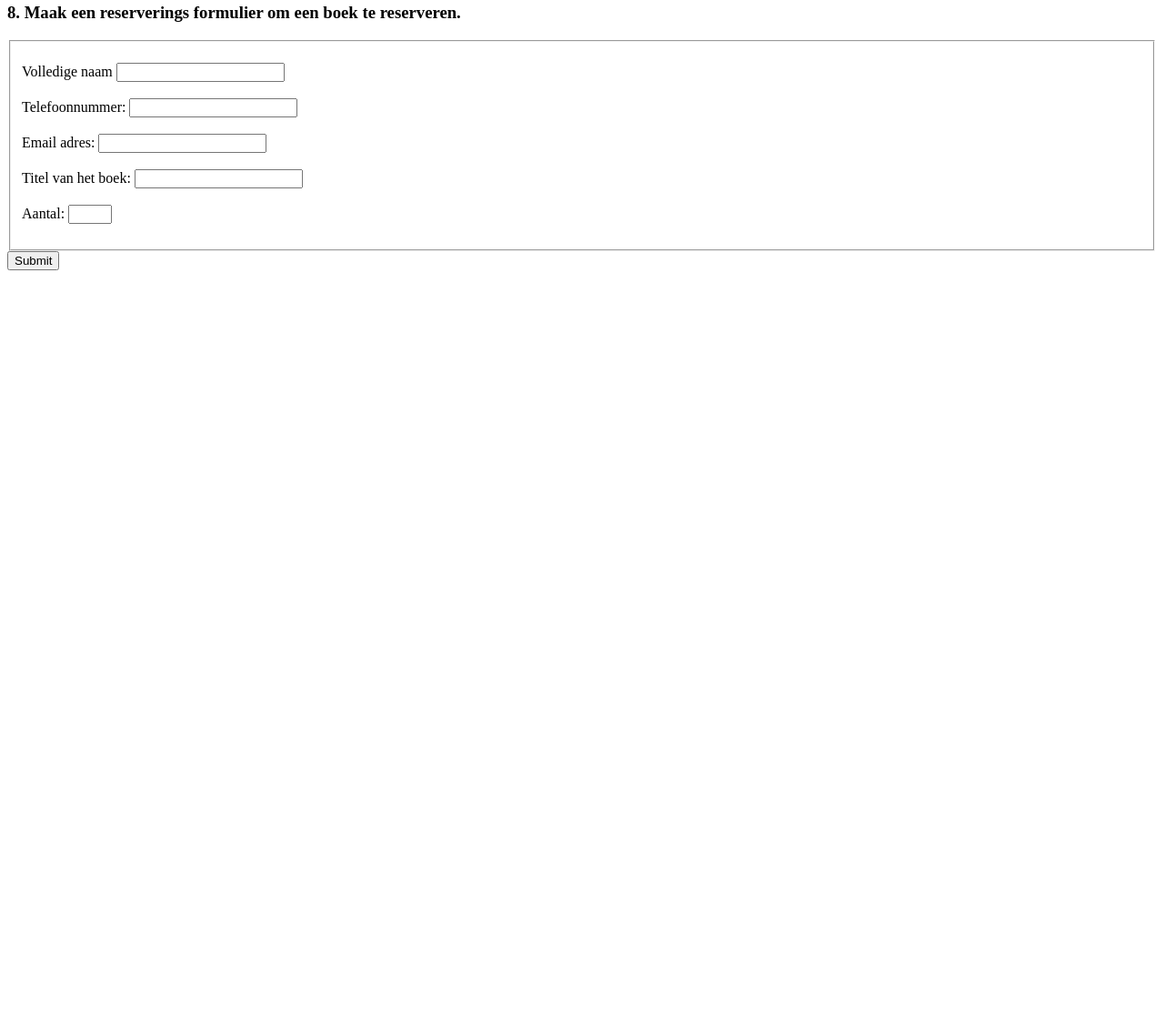
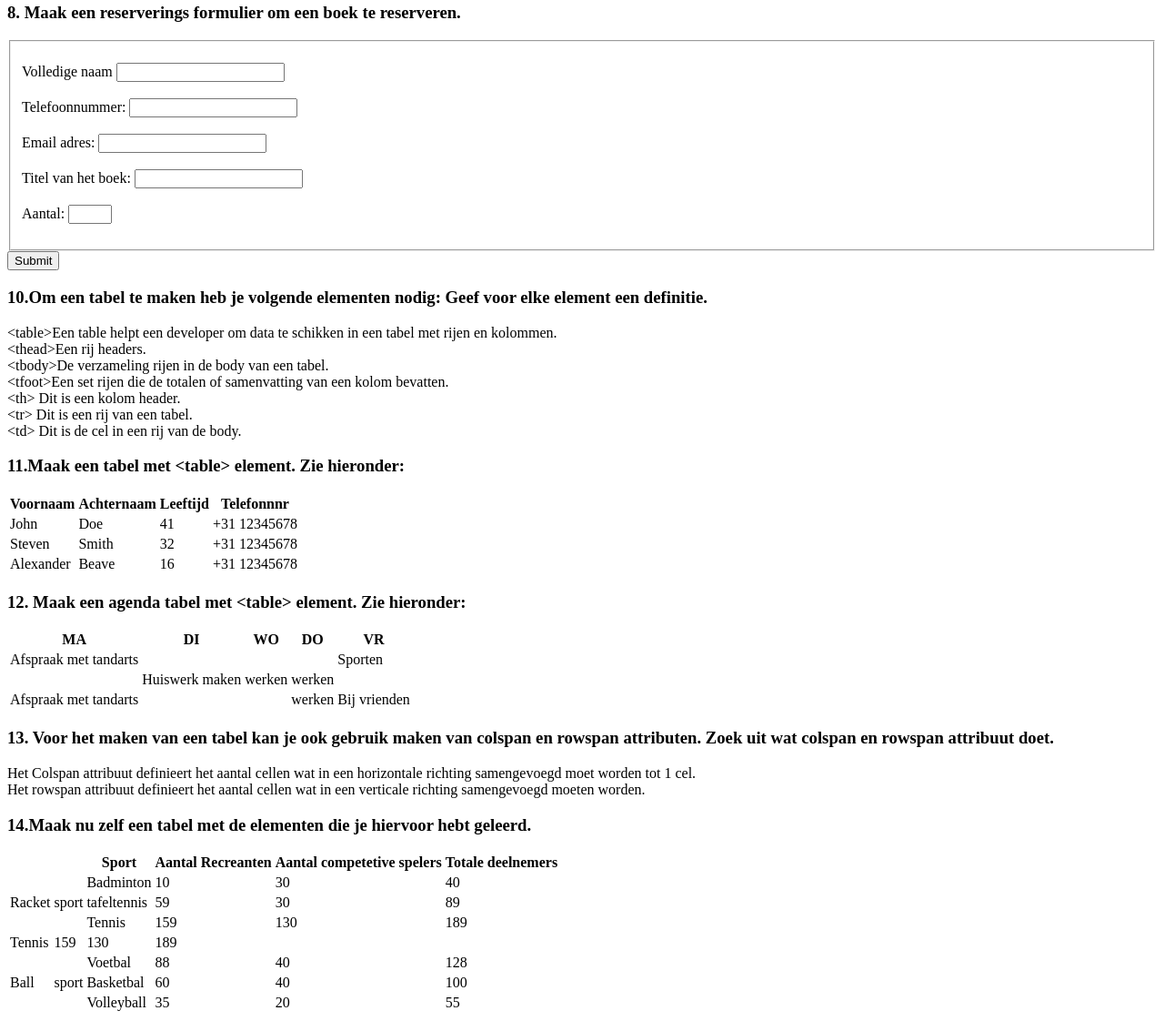
Before and after one commit to Edwinkate/salesforcedevelopment, a plain HTML site: page Forms_Tabellen/index.html in a window 1280 px wide. Shown: the part 1439-2561 px from the top of the page at 91% size. Before the commit the page ends 1744 px from the top, so only its background shows below. Drawn offline with Linux system fonts and the light colour scheme.

Commit message:
einde deel 3

```diff
--- a/Forms_Tabellen/index.html
+++ b/Forms_Tabellen/index.html
@@ -123,7 +123,7 @@
             <label for="telefoonnummer">Telefoonnummer:</label>
             <input type="number" name="nummer" id="telefoonnummer"><br><br>
             <label for="email">Email adres:</label>
-            <input type="email" id="e_mail"><br><br>
+            <input type="email" id="e-mail"><br><br>
             <label for="boeknaam">Titel van het boek:</label>
             <input type="text" name="titel" id="boeknaam"><br><br>
             <label for="aantal">Aantal:</label>
@@ -132,6 +132,149 @@
         <input type="submit" value="Submit">
     </form>
 
+    <h3>10.Om een tabel te maken heb je volgende elementen nodig: Geef voor elke element een definitie.</h3>
+    <p>
+        &lt;table&gt;Een table helpt een developer om data te schikken in een tabel met rijen en kolommen. <br>
+        &lt;thead&gt;Een rij headers. <br>
+        &lt;tbody&gt;De verzameling rijen in de body van een tabel. <br>
+        &lt;tfoot&gt;Een set rijen die de totalen of samenvatting van een kolom bevatten. <br>
+        &lt;th&gt; Dit is een kolom header. <br>
+        &lt;tr&gt; Dit is een rij van een tabel. <br>
+        &lt;td&gt; Dit is de cel in een rij van de body.
+    </p>
+
+    <h3>11.Maak een tabel met &lt;table&gt; element. Zie hieronder:</h3>
+    <table>
+        <tr>
+            <th>Voornaam</th>
+            <th>Achternaam</th>
+            <th>Leeftijd</th>
+            <th>Telefonnnr</th>
+        </tr>
+        <tr>
+            <td>John</td>
+            <td>Doe</td>
+            <td>41</td>
+            <td>+31 12345678</td>
+        </tr>
+        <tr>
+            <td>Steven</td>
+            <td>Smith</td>
+            <td>32</td>
+            <td>+31 12345678</td>
+        </tr>
+        <tr>
+            <td>Alexander</td>
+            <td>Beave</td>
+            <td>16</td>
+            <td>+31 12345678</td>
+        </tr>
+    </table>
+
+    <h3>12. Maak een agenda tabel met &lt;table&gt; element. Zie hieronder:</h3>
+    <table>
+        <tr>
+            <th>MA</th>
+            <th>DI</th>
+            <th>WO</th>
+            <th>DO</th>
+            <th>VR</th>
+        </tr>
+        <tr>
+            <td>Afspraak met tandarts</td>
+            <td></td>
+            <td></td>
+            <td></td>
+            <td>Sporten</td>
+        </tr>
+        <tr>
+            <td></td>
+            <td>Huiswerk maken</td>
+            <td>werken</td>
+            <td>werken</td>
+            <td></td>
+        </tr>
+        <tr>
+            <td>Afspraak met tandarts</td>
+            <td></td>
+            <td></td>
+            <td>werken</td>
+            <td>Bij vrienden</td>
+        </tr>
+    </table>
+
+    <h3>13. Voor het maken van een tabel kan je ook gebruik maken van colspan en
+        rowspan attributen. Zoek uit wat colspan en rowspan attribuut doet.</h3>
+    <p>Het Colspan attribuut definieert het aantal cellen wat in een horizontale richting samengevoegd moet worden tot 1
+        cel. <br>
+        Het rowspan attribuut definieert het aantal cellen wat in een verticale richting samengevoegd moeten worden.</p>
+
+    <h3>14.Maak nu zelf een tabel met de elementen die je hiervoor hebt geleerd.</h3>
+    <table>
+        <tr>
+            <th colspan="2"></th>
+            <th>Sport</th>
+            <th>Aantal Recreanten</th>
+            <th>Aantal competetive spelers</th>
+            <th>Totale deelnemers</th>
+        </tr>
+        <tr>
+            <td colspan="2"></td>
+            <td>Badminton</td>
+            <td>10</td>
+            <td>30</td>
+            <td>40</td>
+        </tr>
+        <tr>
+            <td>Racket</td>
+            <td>sport</td>
+            <td>tafeltennis</td>
+            <td>59</td>
+            <td>30</td>
+            <td>89</td>
+        </tr>
+        <tr>
+            <td colspan="2"></td>
+            <td>Tennis</td>
+            <td>159</td>
+            <td>130</td>
+            <td>189</td>
+        </tr>
+        <tr>
+            <td>Tennis</td>
+            <td>159</td>
+            <td>130</td>
+            <td>189</td>
+        </tr>
+        <tr>
+            <td colspan="2"></td>
+            <td>Voetbal</td>
+            <td>88</td>
+            <td>40</td>
+            <td>128</td>
+        </tr>
+        <tr>
+            <td>Ball</td>
+            <td>sport</td>
+            <td>Basketbal</td>
+            <td>60</td>
+            <td>40</td>
+            <td>100</td>
+        </tr>
+        <tr>
+            <td colspan="2"></td>
+            <td>Volleyball</td>
+            <td>35</td>
+            <td>20</td>
+            <td>55</td>
+        </tr>
+    </table>
+
+
+
+
+
+
 
 
 
```
